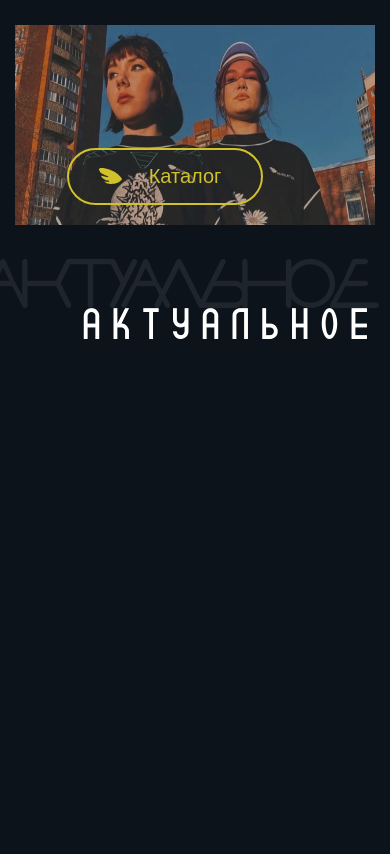
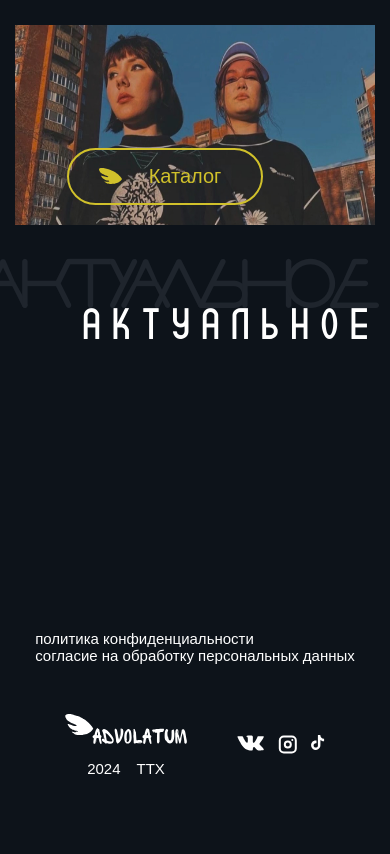
Before and after one commit to TkTnX/Advolatum-, a website built with Vite: page index.html in a window 390 px wide. Shown: the part 958-1812 px from the top of the page. Before the commit the page ends 1368 px from the top, so only its background shows below. Built offline with nearby package versions, Linux system fonts and the light colour scheme; no server answers; a web font is replaced by a local one.

Commit message:
footer и адаптив

```diff
--- a/index.html
+++ b/index.html
@@ -190,6 +190,37 @@
       </section>
     </main>
 
+    <footer class="footer">
+      <div class="container">
+        <div class="footer__wrapper">
+          <div class="footer__copyright">
+            <a href="#!">политика конфиденциальности</a>
+            <a href="#!">согласие на обработку персональных данных</a>
+          </div>
+          <div class="footer__logo">
+            <img src="/images/icons/logo.svg" alt="Logo" />
+            <p>2024 <span>TTX</span></p>
+          </div>
+          <ul class="footer__socials">
+            <li class="footer__social">
+              <a href="#!" class="footer__social-link">
+                <img src="/images/icons/telegram.svg" alt="telegram" />
+              </a>
+            </li>
+            <li class="footer__social">
+              <a href="#!" class="footer__social-link">
+                <img src="/images/icons/vk.svg" alt="vk" />
+              </a>
+            </li>
+            <li class="footer__social">
+              <a href="#!" class="footer__social-link">
+                <img src="/images/icons/tiktok.svg" alt="tiktok" />
+              </a>
+            </li>
+          </ul>
+        </div>
+      </div>
+    </footer>
     <script type="module" src="/src/main.ts"></script>
   </body>
 </html>
--- /dev/null
+++ b/src/scss/blocks/_footer.scss
@@ -0,0 +1,59 @@
+.footer {
+  padding: 110px 0 77px;
+}
+
+.footer__wrapper {
+  max-width: 1217px;
+  margin: 110px auto 0;
+  display: flex;
+  justify-content: space-between;
+  align-items: center;
+
+  @include smallTablet {
+    flex-wrap: wrap;
+    justify-content: center;
+    gap: 50px;
+  }
+}
+.footer__copyright {
+  font-family: var(--font-accent);
+  font-weight: 300;
+  font-size: 15px;
+  display: grid;
+}
+.footer__logo {
+  display: grid;
+  gap: 16px;
+  font-family: var(--font-accent);
+
+  font-weight: 300;
+  font-size: 15px;
+  text-align: center;
+  margin-left: -200px;
+
+  @include tablet {
+    margin-left: 0;
+  }
+
+
+  p {
+    display: flex;
+    align-items: center;
+    gap: 16px;
+    justify-self: center;
+  }
+}
+.footer__socials {
+  display: flex;
+  align-items: center;
+  gap: 10px;
+}
+.footer__social {
+    transition: all 0.1s ease-in;
+
+    &:hover {
+        opacity: 0.8;
+    }
+}
+.footer__social-link {
+}
--- a/src/scss/main.scss
+++ b/src/scss/main.scss
@@ -9,3 +9,4 @@
 @import "./blocks/hero";
 @import "./blocks/season";
 @import "./blocks/actual";
+@import "./blocks/footer"
```
Also changed, not shown: dist/assets/index-CkgNKNih.css (added), dist/assets/index-Cnx8Dpos.js (renamed from dist/assets/index-BGMVVNw7.js), dist/assets/index-DjB8rtbV.css (deleted), dist/images/icons/tiktok.svg (added), dist/index.html, public/images/icons/tiktok.svg (added).
